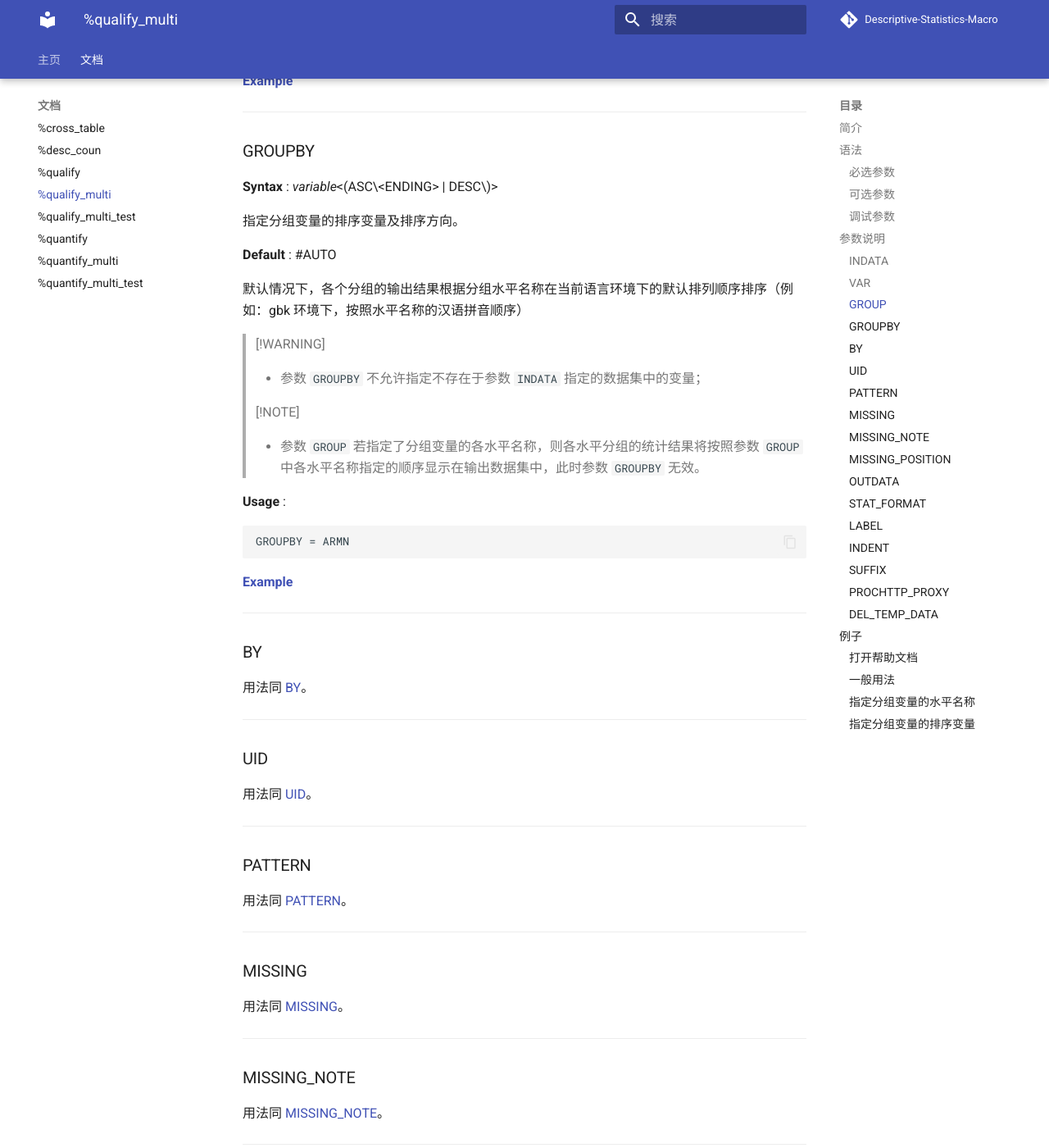
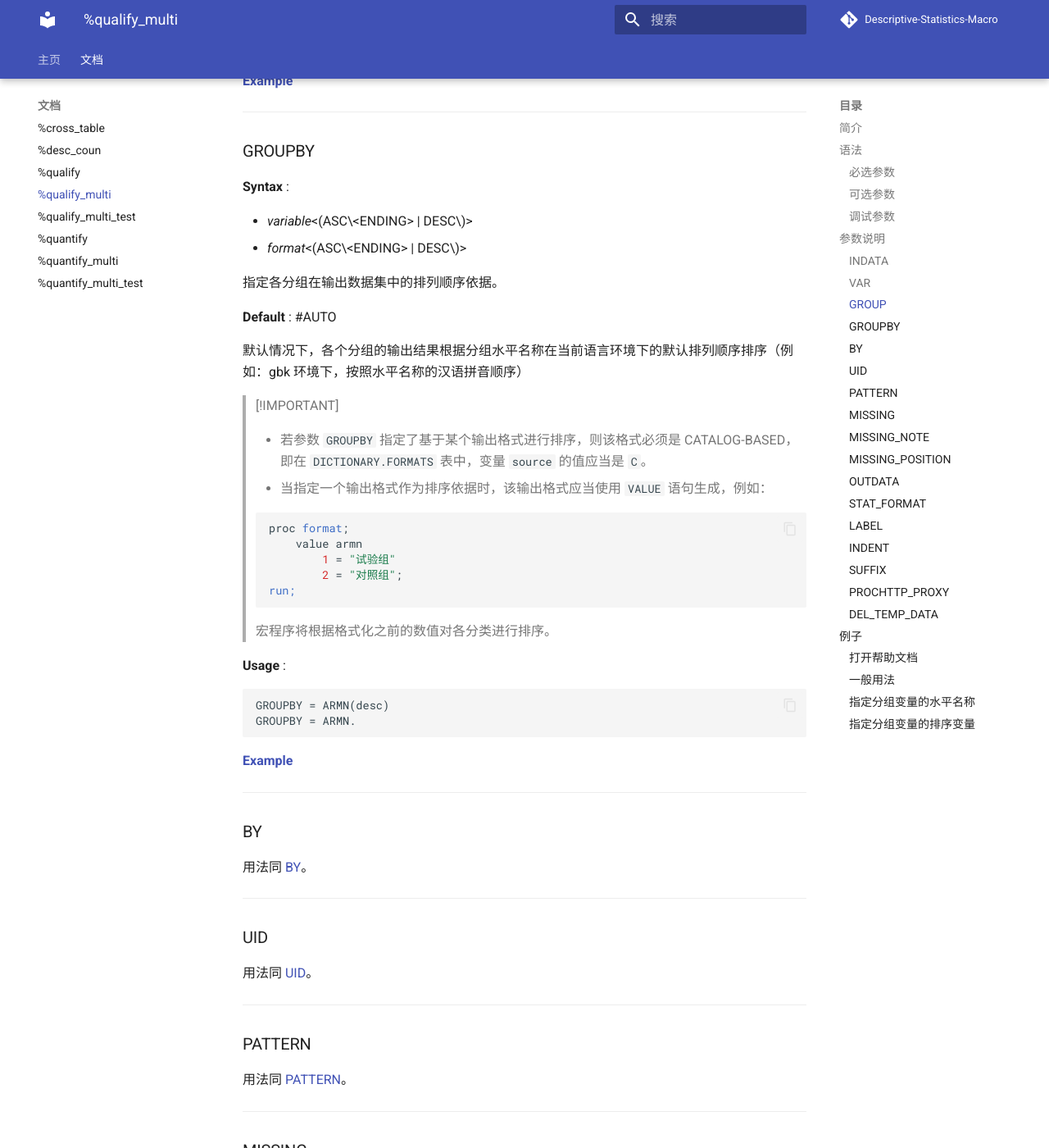
Before and after one commit to Snoopy1866/Descriptive-Statistics-Macro, an MkDocs documentation site: the page built from docs/qualify_multi/readme.md, in a window 1280 px wide and 1400 px high, scrolled down 1825 px. Shown: the whole window at 82% size. Built offline with MkDocs 1.6.1 and Material for MkDocs 9.7.7, drawn with Linux system fonts in a browser that asks for light colours; comment, search, counter and statistics services are not loaded.

Commit message:
docs: update

````diff
--- a/docs/qualify_multi/readme.md
+++ b/docs/qualify_multi/readme.md
@@ -70,26 +70,37 @@ GROUP = ARM("试验组", "对照组")
 
 ### GROUPBY
 
-**Syntax** : _variable_<(ASC\<ENDING\> | DESC\<ENDING\>)>
+**Syntax** :
 
-指定分组变量的排序变量及排序方向。
+- _variable_<(ASC\<ENDING\> | DESC\<ENDING\>)>
+- _format_<(ASC\<ENDING\> | DESC\<ENDING\>)>
+
+指定各分组在输出数据集中的排列顺序依据。
 
 **Default** : #AUTO
 
 默认情况下，各个分组的输出结果根据分组水平名称在当前语言环境下的默认排列顺序排序（例如：gbk 环境下，按照水平名称的汉语拼音顺序）
 
-> [!WARNING]
+> [!IMPORTANT]
 >
-> - 参数 `GROUPBY` 不允许指定不存在于参数 `INDATA` 指定的数据集中的变量；
-
-> [!NOTE]
+> - 若参数 `GROUPBY` 指定了基于某个输出格式进行排序，则该格式必须是 CATALOG-BASED，即在 `DICTIONARY.FORMATS` 表中，变量 `source` 的值应当是 `C`。
+> - 当指定一个输出格式作为排序依据时，该输出格式应当使用 `VALUE` 语句生成，例如：
 >
-> - 参数 `GROUP` 若指定了分组变量的各水平名称，则各水平分组的统计结果将按照参数 `GROUP` 中各水平名称指定的顺序显示在输出数据集中，此时参数 `GROUPBY` 无效。
+>   ```sas
+>   proc format;
+>       value armn
+>           1 = "试验组"
+>           2 = "对照组";
+>   run;
+>   ```
+>
+>   宏程序将根据格式化之前的数值对各分类进行排序。
 
 **Usage** :
 
 ```sas
-GROUPBY = ARMN
+GROUPBY = ARMN(desc)
+GROUPBY = ARMN.
 ```
 
 [**Example**](#指定分组变量的排序变量)
````
Also changed, not shown: docs/qualify/readme.md (+10 -15 lines).
